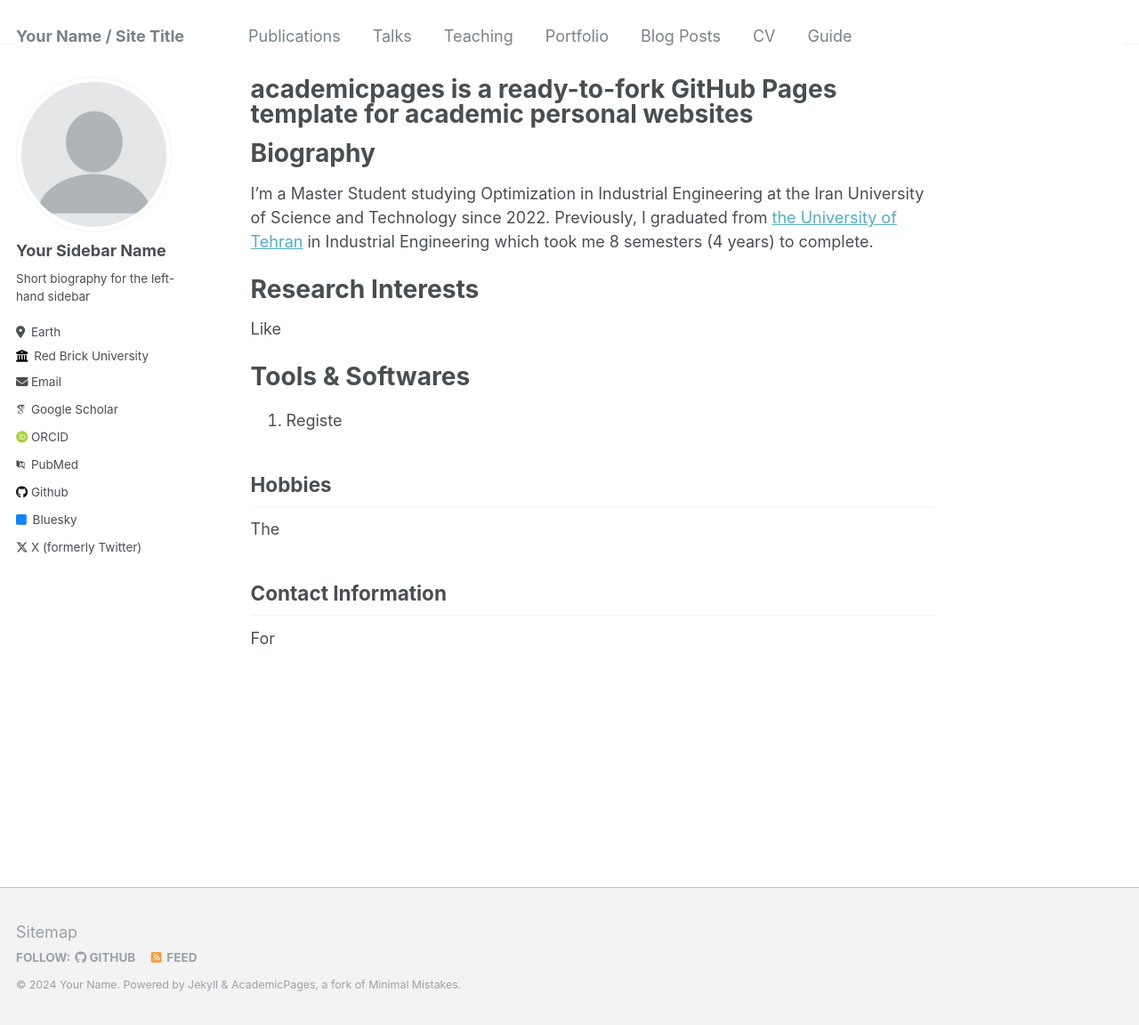
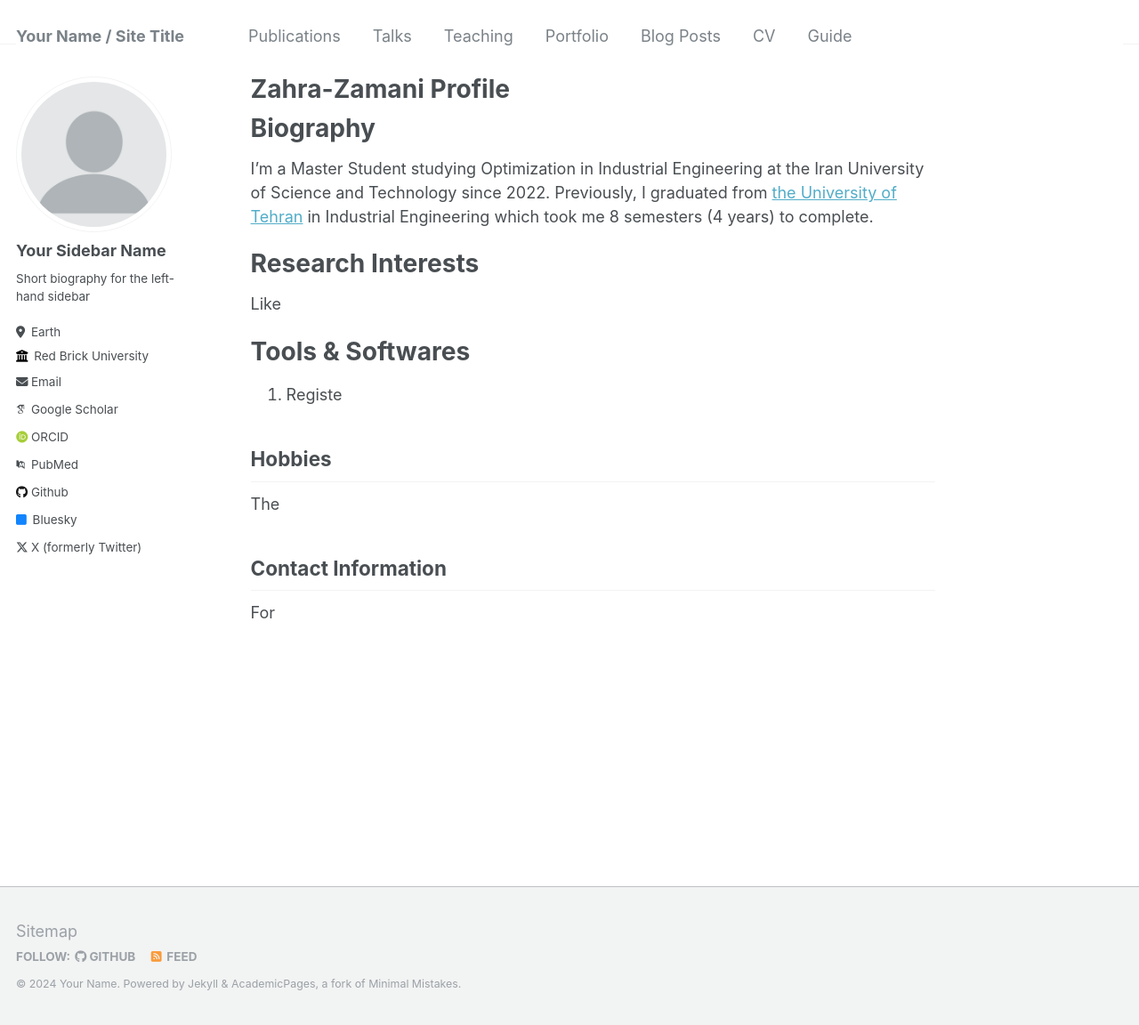
Before and after one commit to Zahra-Zamani/Zahra-Zamani.github.io, a Jekyll site: the page built from _pages/about.md, in a window 1280 px wide and 1152 px high. Shown: the whole window at 89% size. Built offline with Jekyll 4.4.1, drawn with Linux system fonts in a browser that asks for light colours; some web fonts are replaced.

Commit message:
Update about.md
Changed Title Value

```diff
--- a/_pages/about.md
+++ b/_pages/about.md
@@ -1,6 +1,6 @@
 ---
 permalink: /
-title: "academicpages is a ready-to-fork GitHub Pages template for academic personal websites"
+title: "Zahra-Zamani Profile"
 author_profile: true
 redirect_from:
   - /about/
```
